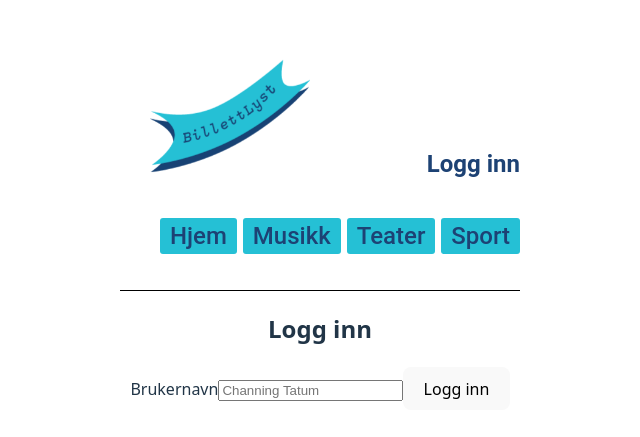
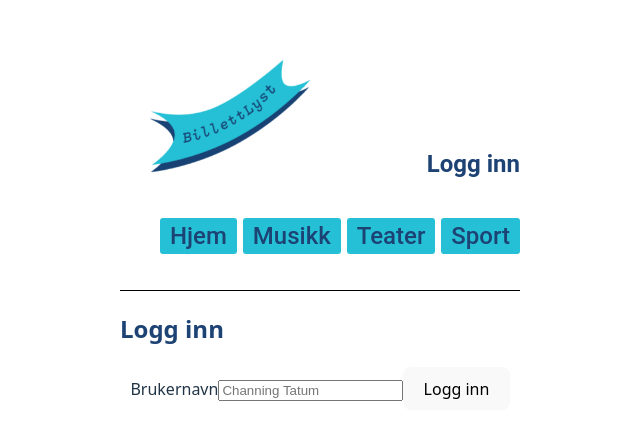
Before and after one commit to hannaso91/eksamen_UIN2025_BillettLyst, a React (Vite) app: page /dashboard in a window 1280 px wide. Shown: the part 165-602 px from the top of the page, without its empty margins (320-960 px from the left). Built offline with nearby package versions, Linux system fonts and the light colour scheme; no server answers.

Commit message:
små endringer

```diff
--- a/src/components/Dashboard.jsx
+++ b/src/components/Dashboard.jsx
@@ -25,10 +25,10 @@ export default function Dashboard({ user, setSignedIn }) {
   };
 
   return (
-    <>
+    <section>
       <h2>Logg inn</h2>
       <form>
-        <label>
+        <label htmlFor="username">
           Brukernavn
           <input
             type="text"
@@ -40,6 +40,6 @@ export default function Dashboard({ user, setSignedIn }) {
         <button onClick={handleClick}>Logg inn</button>
       </form>
       {error && <p style={{ color: "red" }}>{error}</p>}
-    </>
+    </section>
   );
 }
--- a/src/components/Nav.jsx
+++ b/src/components/Nav.jsx
@@ -27,6 +27,3 @@ export default function Nav({signedIn, handleLogout}) {
         </nav>
     );
 }
-
-
-//Gjøre denne dynamisk og hente ut kategorier basert på navnene i API. Muligens lage en egen array vi kan legge inn dersom det ikke eksisterer i arrayren fra før
```
Also changed, not shown: src/components/VenuesCategoryPage.jsx (+3 -6 lines).
